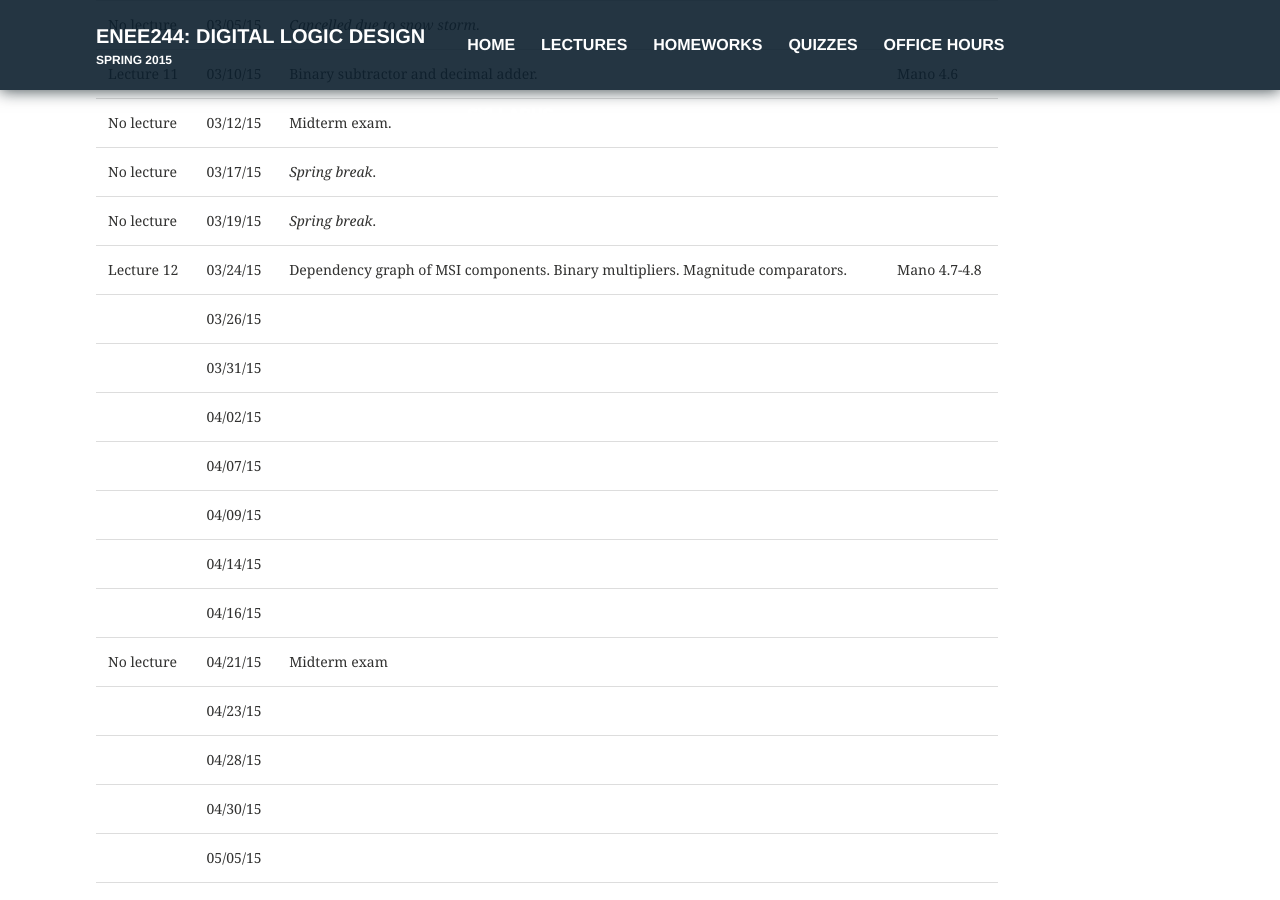
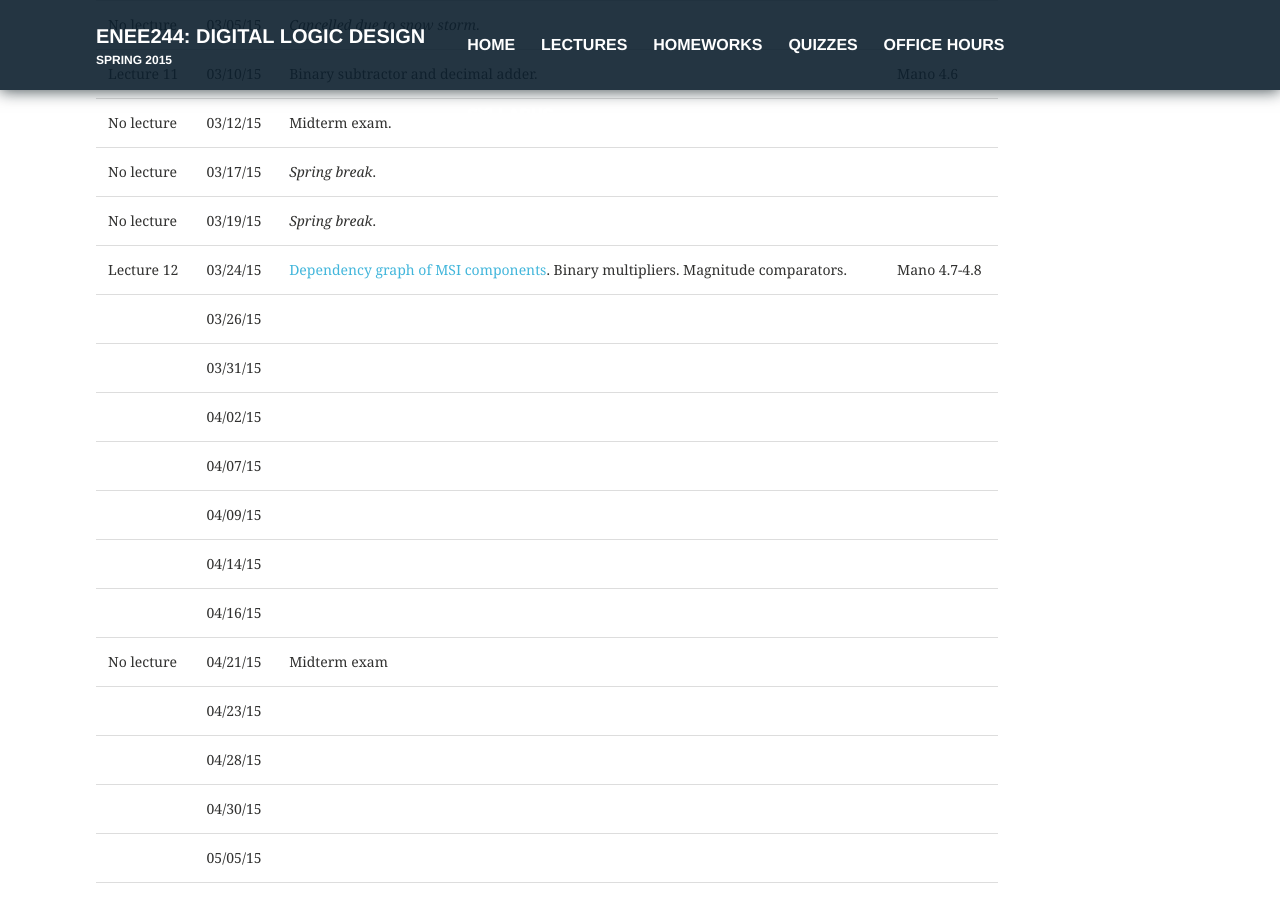
Before and after one commit to enee244/enee244.github.io, a Jekyll site: the page built from lectures/index.md, in a window 1280 px wide and 900 px high, scrolled down 1118 px. Built offline with Jekyll 4.4.1, drawn with Linux system fonts in a browser that asks for light colours; part of the change alters nothing that is shown.

```diff
--- a/lectures/index.md
+++ b/lectures/index.md
@@ -9,7 +9,7 @@ published: true
 *Lectures*
 
 |Lecture |Date | Title | Readings
---------- |---------- | ---------
+|--------- |---------- | ---------
 |Lecture 1 |01/27/15 | Introduction to digital logic design. Number systems. | Mano 1.1-1.4
 |Lecture 2 |01/29/15 | Complements. Adding binary numbers. Gray and BCD codes. | Mano 1.5-1.7
 |Lecture 3 |02/03/15 | Basic principles of Boolean algebra. | Mano 2.1-2.4
@@ -26,7 +26,7 @@ published: true
 |No lecture |03/12/15 | Midterm exam.
 |No lecture |03/17/15 |  *Spring break*.|
 |No lecture |03/19/15 |  *Spring break*.|
-|Lecture 12 |03/24/15 | Dependency graph of MSI components. Binary multipliers. Magnitude comparators.  | Mano 4.7-4.8
+|Lecture 12 |03/24/15 | [Dependency graph of MSI components](http://enee244.github.io/lectures/msi.pdf). Binary multipliers. Magnitude comparators.  | Mano 4.7-4.8
 ||03/26/15 |  |
 ||03/31/15 |  |
 ||04/02/15 ||
```
